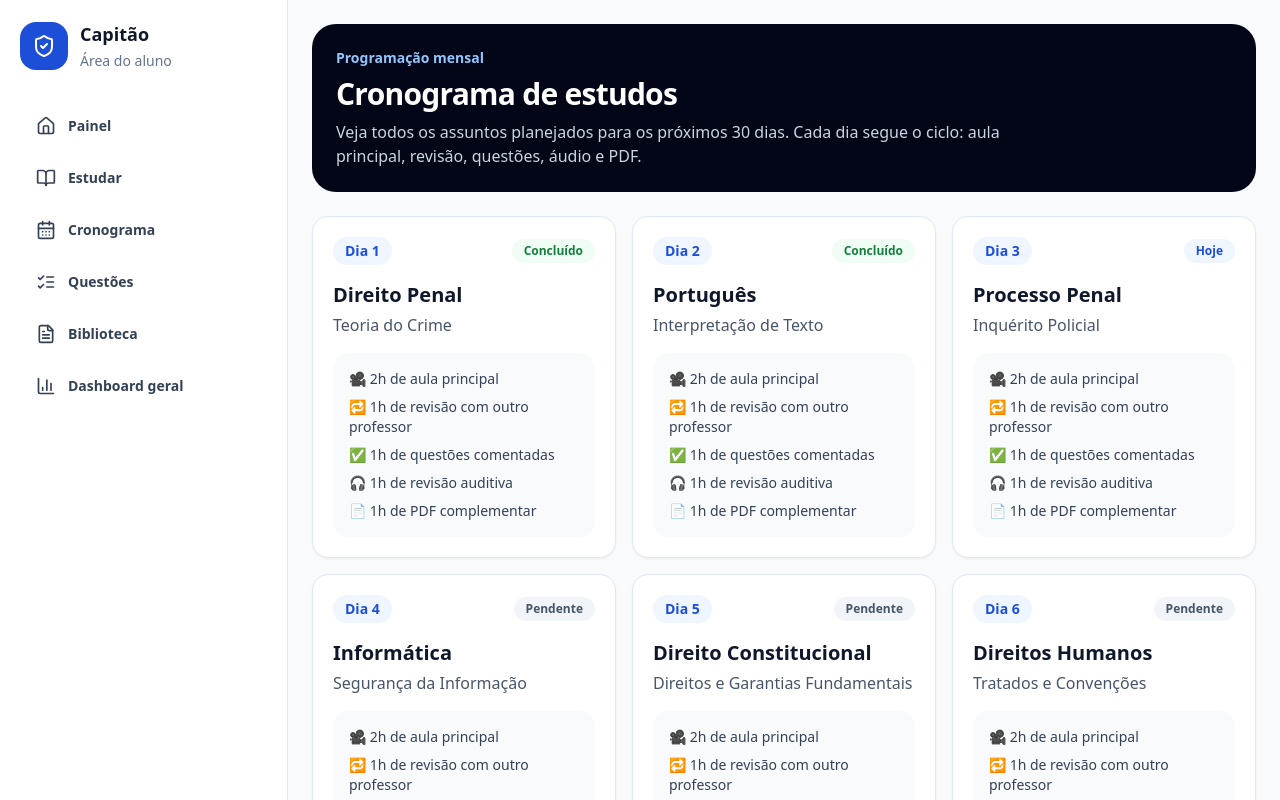
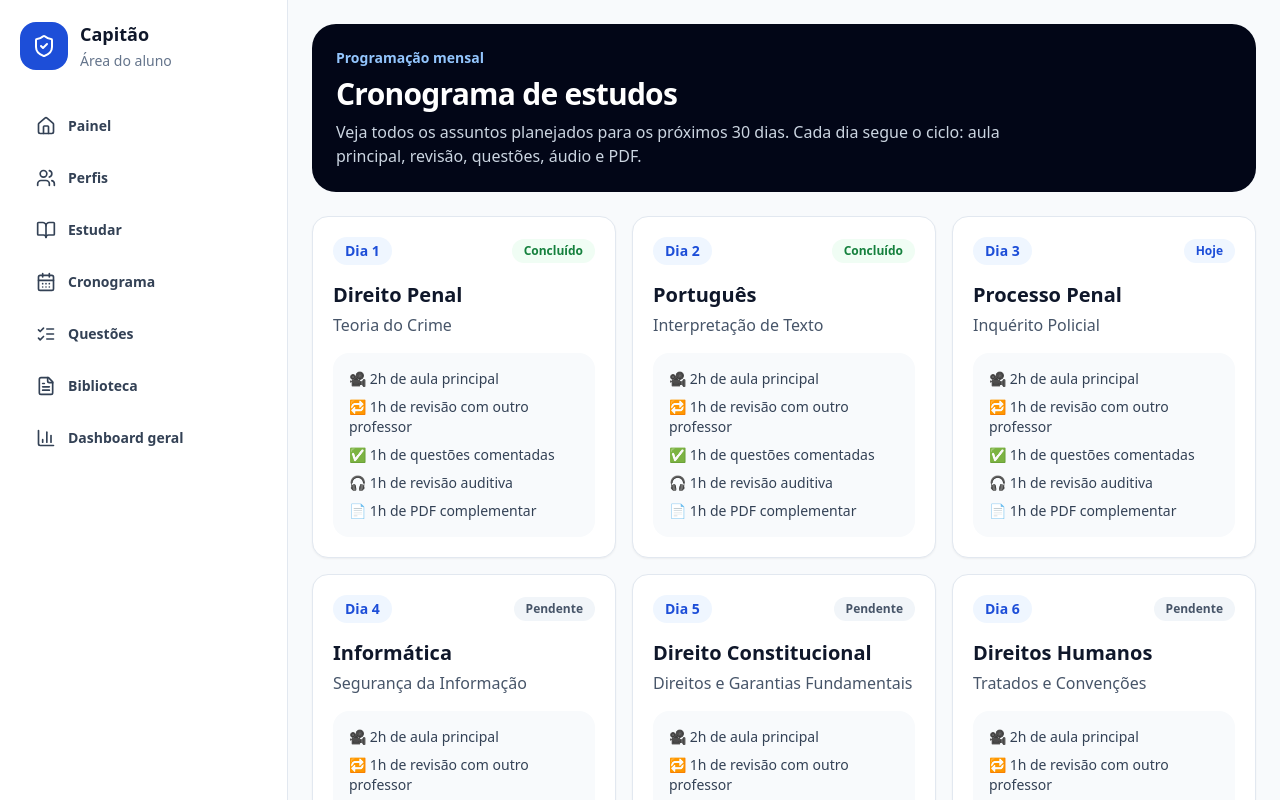
Before and after one commit to TammyMelo01/capitao, a Next.js app: page /aluno/cronograma in a window 1280 px wide. Shown: the top 800 px of the page. Built offline with nearby package versions, Linux system fonts and the light colour scheme.

Commit message:
Update StudentShell.tsx

```diff
--- a/src/components/student/StudentShell.tsx
+++ b/src/components/student/StudentShell.tsx
@@ -7,7 +7,8 @@ import {
   FileText,
   Home,
   ListChecks,
-  ShieldCheck
+  ShieldCheck,
+  Users
 } from "lucide-react";
 
 type NavItem = {
@@ -18,6 +19,7 @@ type NavItem = {
 
 const navItems: NavItem[] = [
   { href: "/aluno", label: "Painel", icon: Home },
+  { href: "/aluno/perfis", label: "Perfis", icon: Users },
   { href: "/aluno/estudar", label: "Estudar", icon: BookOpen },
   { href: "/aluno/cronograma", label: "Cronograma", icon: CalendarDays },
   { href: "/aluno/questoes", label: "Questões", icon: ListChecks },
@@ -66,7 +68,7 @@ export function StudentShell({ children }: { children: React.ReactNode }) {
         </div>
 
         <nav className="mt-3 flex gap-2 overflow-x-auto pb-1">
-          {navItems.slice(0, 5).map((item) => (
+          {navItems.slice(0, 6).map((item) => (
             <Link
               key={item.href}
               href={item.href}
```
